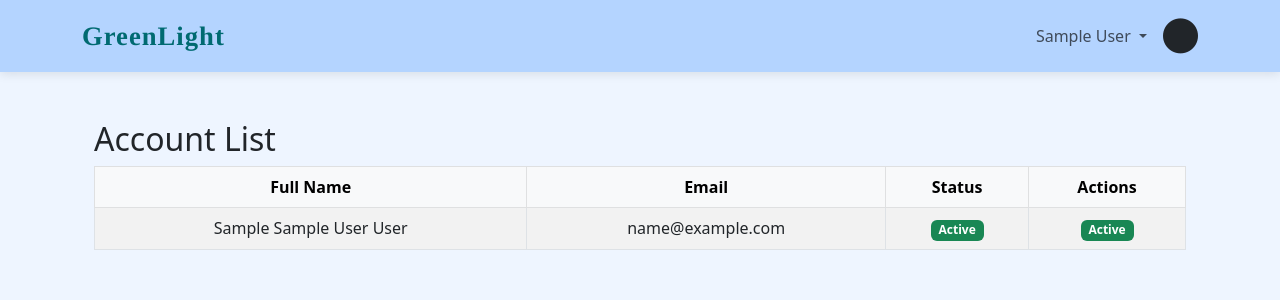
After one commit to codingburgas/2425-11-b-pp-student-practices-assignment-NTIvanova21, a Flask app: page /show_accounts in a window 1280 px wide. The commit adds this page. Shown: the top 300 px of the page. Run offline with Flask 3, Linux system fonts and the light colour scheme; a user stored in the database is signed in; tables that the repository leaves empty hold one stand-in row (values such as "Sample post"); some libraries are stand-ins or nearby versions; some web fonts are replaced.

Commit message:
Create the base for the admin page. Close #7

```diff
--- a/GreenLight/main/routes.py
+++ b/GreenLight/main/routes.py
@@ -1,5 +1,5 @@
 from flask import render_template, url_for, redirect, flash
-from flask_login import login_user, logout_user, current_user
+from flask_login import login_user, logout_user, current_user, login_required
 from .. import db
 
 from . import main_bp
@@ -11,3 +11,9 @@ from .. import login_manager
 @main_bp.route('/home')
 def home():
     return render_template("homePage.html")
+
+@main_bp.route('/show_accounts', methods=['GET', 'POST'])
+@login_required
+def show_accounts():
+    all_accounts = User.query.all()
+    return render_template("adminPage.html", accounts=all_accounts)
--- /dev/null
+++ b/GreenLight/main/templates/adminPage.html
@@ -0,0 +1,43 @@
+{% extends "base.html" %}
+
+{% block extra_css %}
+    <link rel="stylesheet" href="{{ url_for('main.static', filename='homePageStyle.css') }}">
+{% endblock %}
+
+{% block content %}
+    <div class="container mt-4">
+        <h2 class="mb-2">Account List</h2>
+        <table class="table table-striped table-bordered text-center align-middle">
+            <thead class="table-light">
+                <tr>
+                    <th>Full Name</th>
+                    <th>Email</th>
+                    <th>Status</th>
+                    <th>Actions</th>
+                </tr>
+            </thead>
+            <tbody>
+                {% for account in accounts %}
+                <tr>
+                    <td>{{ account.first_name }} {{ account.middle_name }} {{ account.last_name }}</td>
+                    <td>{{ account.email }}</td>
+                    <td>
+                        {% if account %}
+                            <span class="badge bg-success">Active</span>
+                        {% else %}
+                            <span class="badge bg-secondary">Inactive</span>
+                        {% endif %}
+                    </td>
+                    <td>
+                        {% if account %}
+                            <span class="badge bg-success">Active</span>
+                        {% else %}
+                            <span class="badge bg-secondary">Inactive</span>
+                        {% endif %}
+                    </td>
+                </tr>
+                {% endfor %}
+            </tbody>
+        </table>
+    </div>
+{% endblock %}
--- a/GreenLight/templates/base.html
+++ b/GreenLight/templates/base.html
@@ -29,7 +29,7 @@
                             <i class="fas fa-circle ms-2"></i>
 
                             <ul class="dropdown-menu dropdown-menu-end" aria-labelledby="userDropdown">
-                                <li><a class="dropdown-item" href="{{ url_for('main.home') }}">Home</a></li>
+                                <li><a class="dropdown-item" href="{{ url_for('main.show_accounts') }}">Home</a></li>
                                 <li><hr class="dropdown-divider"></li>
                                 <li><a class="dropdown-item" href="{{ url_for('auth.logout') }}">Logout</a></li>
                             </ul>
```
